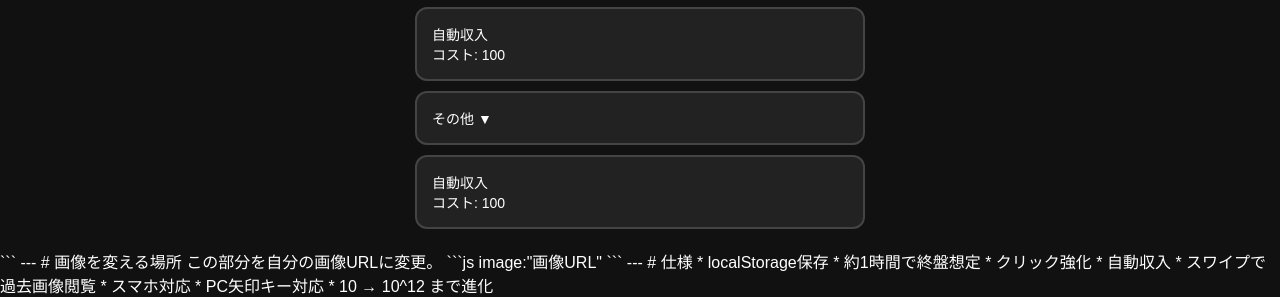
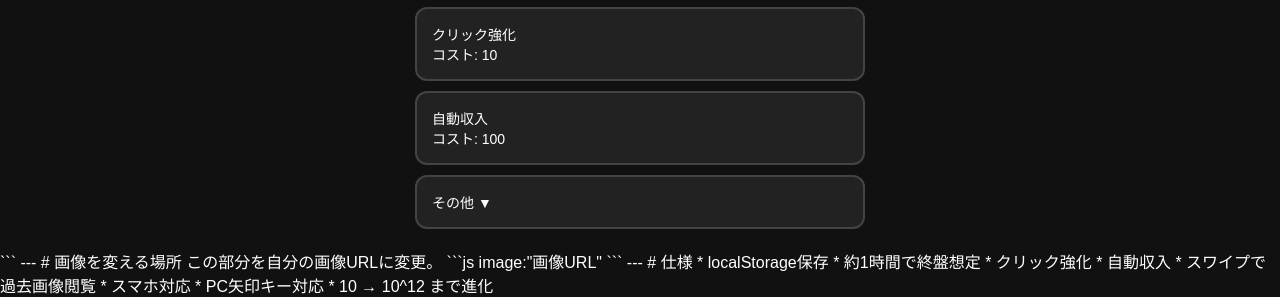
Before and after one commit to tkWorker/click.github.io, a plain HTML site: page index.html in a window 1280 px wide. Shown: the part 575-872 px from the top of the page. Drawn offline with Linux system fonts and the light colour scheme.

Commit message:
Update index.html

```diff
--- a/index.html
+++ b/index.html
@@ -185,11 +185,6 @@ body{
                 コスト: <span id="worldCost">5000</span>
             </div>
 
-        </div>
-
-        <div class="upgrade" onclick="buyAuto()">
-            自動収入<br>
-            コスト: <span id="autoCost">100</span>
         </div>
 
     </div>
```
